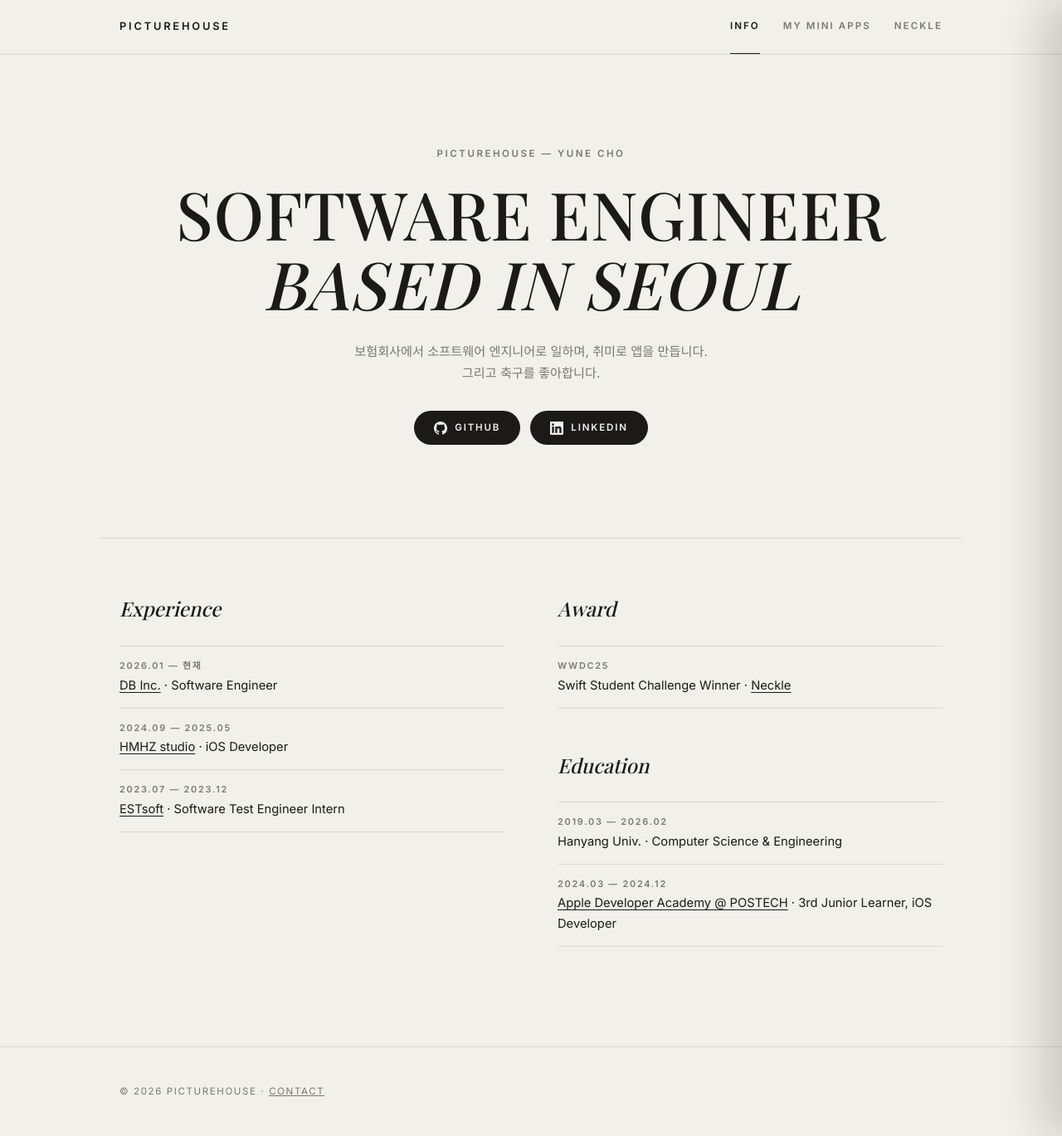
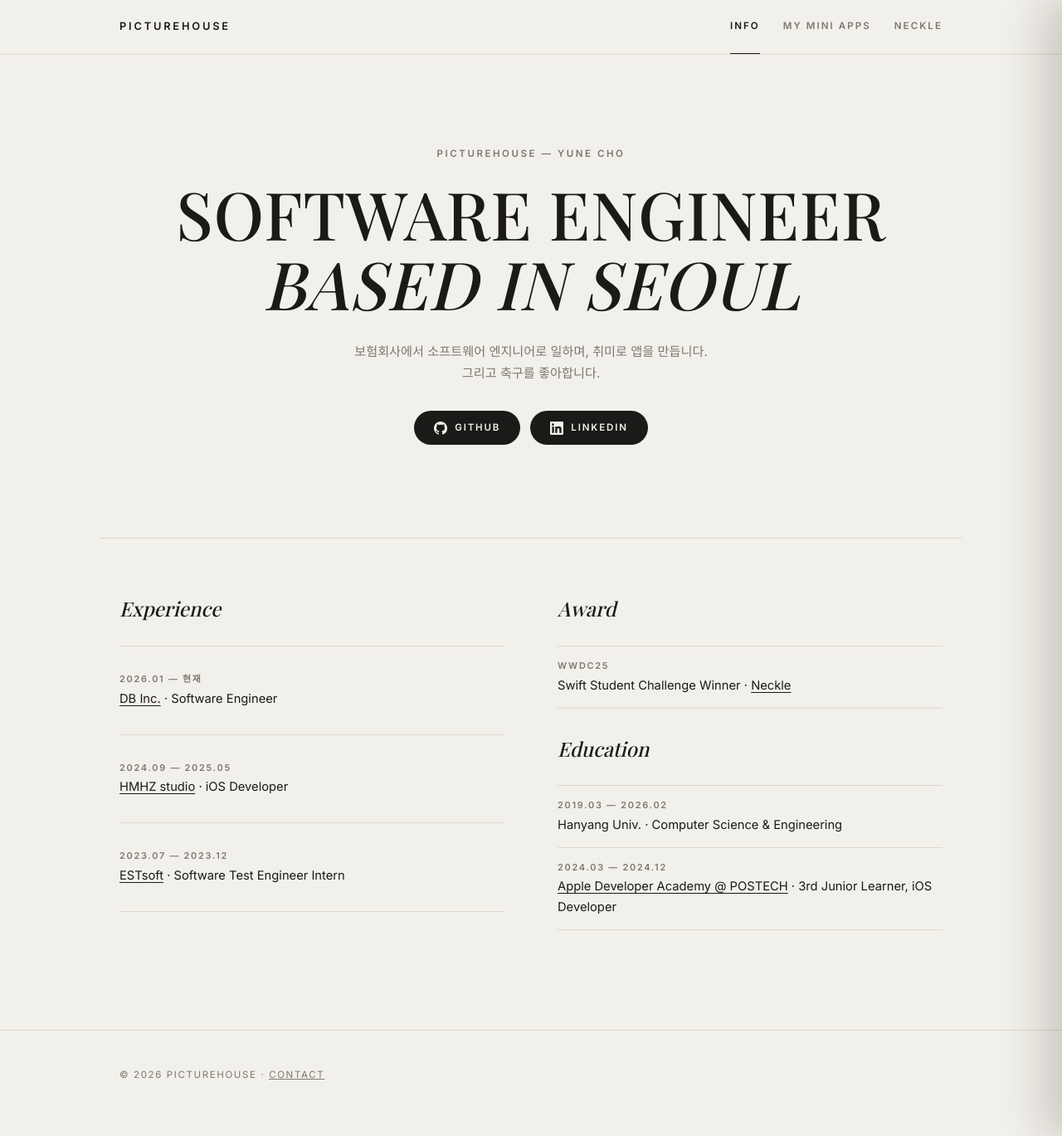
Before and after one commit to PictureHouse/picturehouse.github.io, a Jekyll site: the page built from index.html, in a window 1280 px wide and 1369 px high. Shown: the whole window at 83% size. Built offline with Jekyll 4.4.1, drawn with Linux system fonts in a browser that asks for light colours; some web fonts are replaced.

Commit message:
Info 화면: Experience/Award+Education 컬럼 높이 균형 조정
Experience 항목 패딩을 늘리고 Award-Education 사이 여백을 줄여 PC 화면에서 좌우 컬럼 크기가 비슷하게 보이도록 조정. 모바일에서 last-child 마진 초기화 누락으로 생기던 여백도 함께 수정.

Co-Authored-By: Claude Sonnet 5 <noreply@anthropic.com>

```diff
--- a/assets/css/main.css
+++ b/assets/css/main.css
@@ -273,7 +273,7 @@ img { max-width: 100%; }
   margin: 0 0 24px;
 }
 
-.resume-col .resume-title + .resume-list { margin-bottom: 48px; }
+.resume-col .resume-title + .resume-list { margin-bottom: 28px; }
 .resume-col .resume-list:last-child { margin-bottom: 0; }
 
 .resume-list {
@@ -289,6 +289,8 @@ img { max-width: 100%; }
   padding: 14px 0;
   border-bottom: 1px solid var(--line);
 }
+
+.resume-col:first-child .resume-list li { padding: 30px 0; }
 
 .resume-list li:first-child { border-top: 1px solid var(--line); }
 
@@ -861,4 +863,5 @@ button.key { cursor: pointer; }
     gap: 48px;
   }
   .resume-col .resume-title + .resume-list { margin-bottom: 40px; }
+  .resume-col .resume-list:last-child { margin-bottom: 0; }
 }
```
